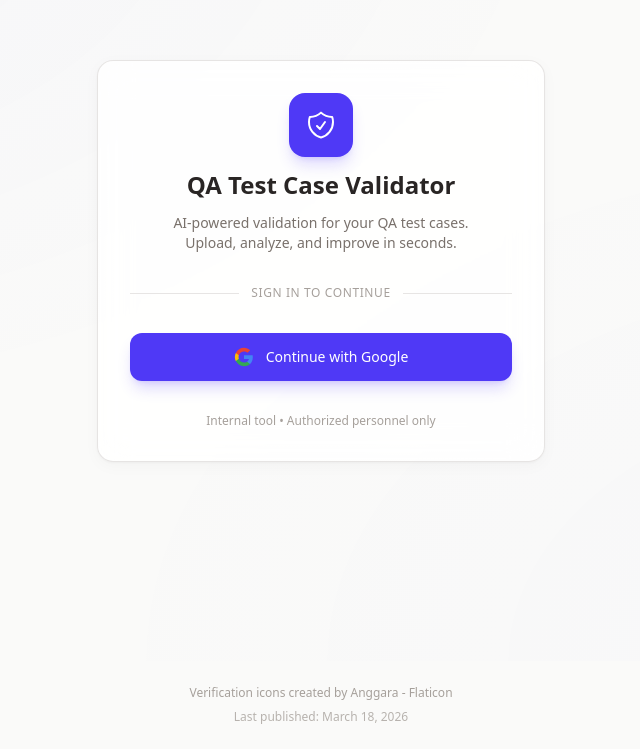
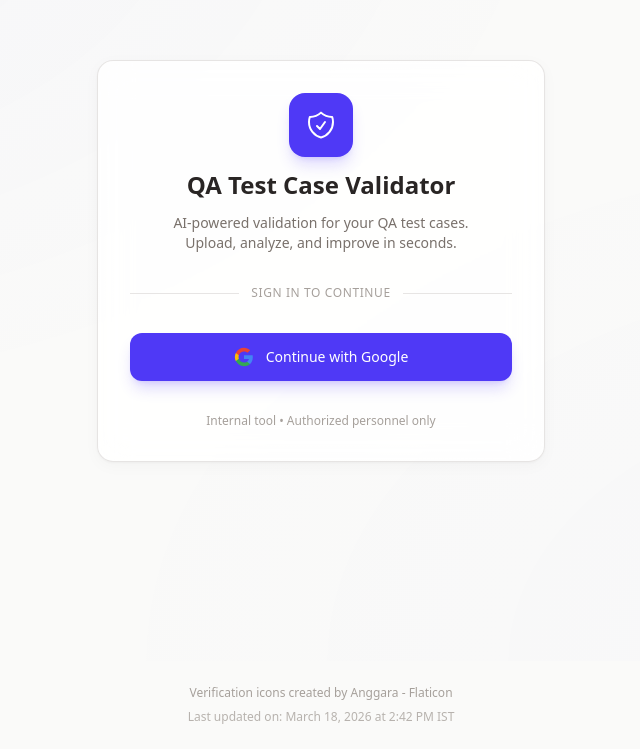
Before and after one commit to deepika-appmaker/QA-Test-Case-Validator-Internal-Tool-, a Next.js app: page /login in a window 1280 px wide. Shown: the part 139-888 px from the top of the page, without its empty margins (319-959 px from the left). Built offline with nearby package versions, Linux system fonts and the light colour scheme; no server answers.

Commit message:
Update layout.tsx

```diff
--- a/src/app/layout.tsx
+++ b/src/app/layout.tsx
@@ -49,7 +49,7 @@ export default function RootLayout({
             </a>
           </p>
           <p className="mt-2 text-stone-400/80">
-            Last published: March 18, 2026
+            Last updated on: March 18, 2026 at 2:42 PM IST
           </p>
         </footer>
       </body>
```
